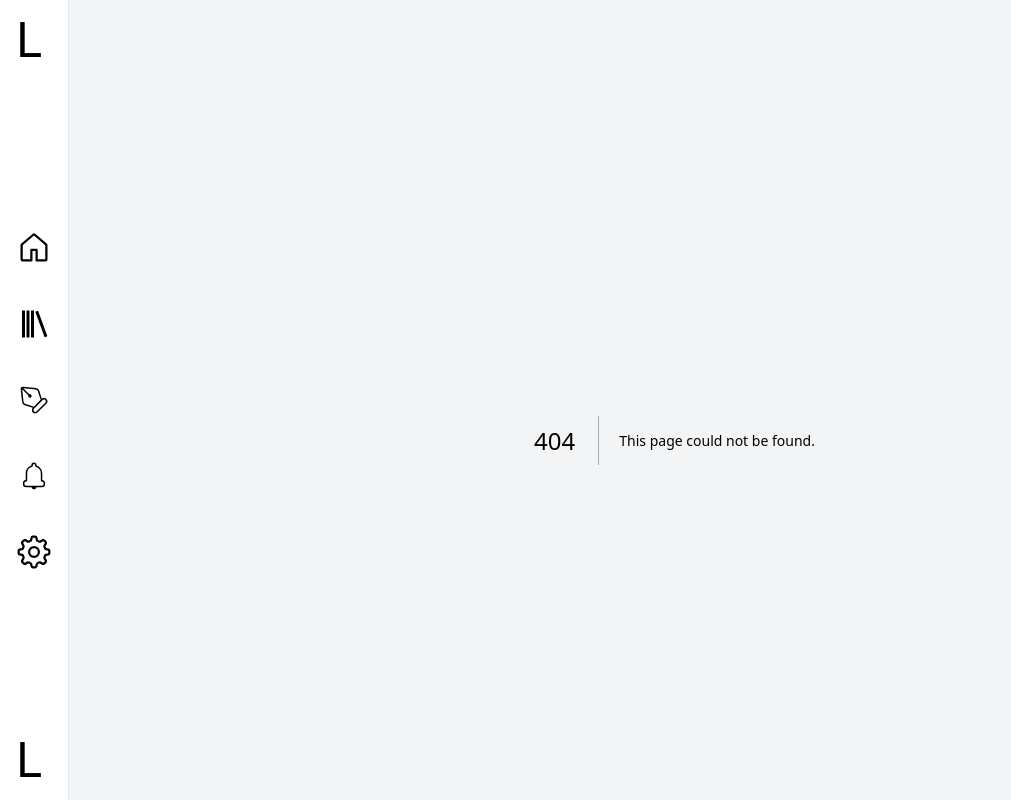
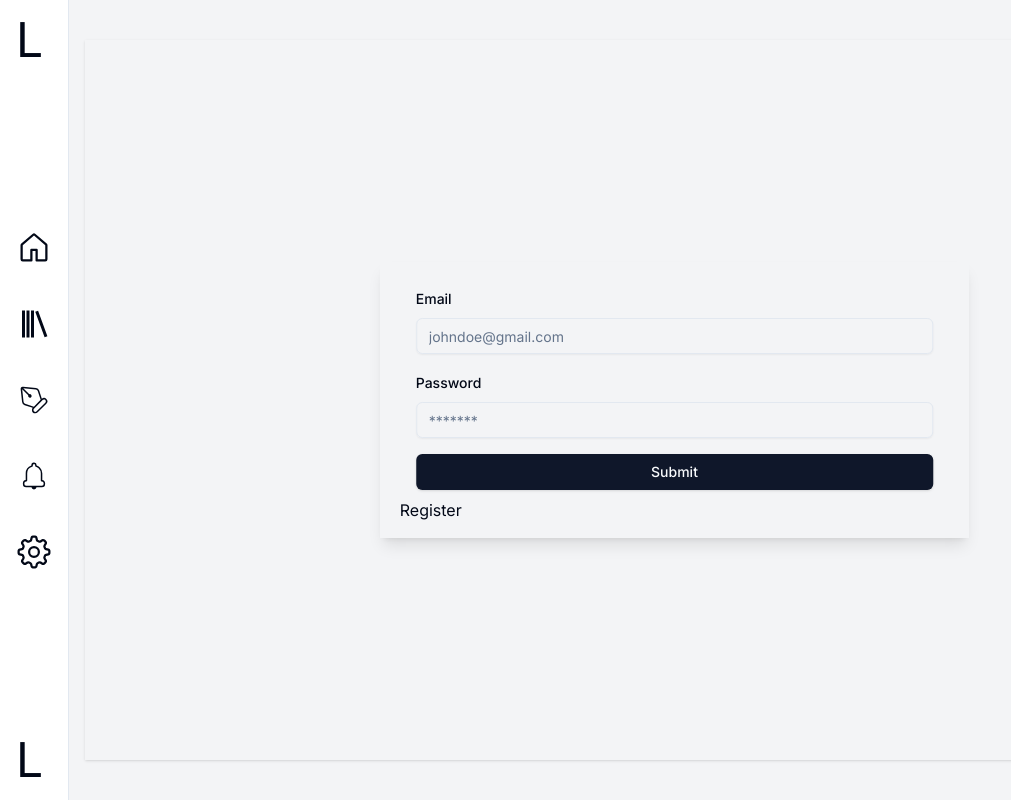
Before and after one commit to adarshkunwar/e-book, a Next.js app: page /login in a window 1280 px wide. Before the commit this address had no page. Shown: the whole page, without its empty margins (0-1011 px from the left). Built offline with nearby package versions, Linux system fonts and the light colour scheme.

Commit message:
Login form

```diff
--- /dev/null
+++ b/src/app/(auth)/login/page.tsx
@@ -0,0 +1,106 @@
+"use client";
+import { zodResolver } from "@hookform/resolvers/zod";
+import { useForm } from "react-hook-form";
+import { Button } from "@/components/ui/button";
+import {
+  Form,
+  FormControl,
+  FormDescription,
+  FormField,
+  FormItem,
+  FormLabel,
+  FormMessage,
+} from "@/components/ui/form";
+import { Input } from "@/components/ui/input";
+import toast from "react-hot-toast";
+import {
+  registerFormSchema,
+  RegisterFormDefaultValue,
+  RegisterFormField,
+  TRegiserFormSchema,
+} from "@/model/login.model";
+import Link from "next/link";
+
+export default function SignIn() {
+  return <InputForm />;
+}
+
+const InputForm = () => {
+  const form = useForm<TRegiserFormSchema>({
+    resolver: zodResolver(registerFormSchema),
+    defaultValues: RegisterFormDefaultValue,
+  });
+
+  async function onSubmit(data: TRegiserFormSchema) {
+    const finalData = {
+      email: data.email,
+      password: data.password,
+    };
+
+    try {
+      const response = await fetch("http://localhost:3000/api/auth/signin", {
+        method: "POST",
+        headers: {
+          "Content-Type": "application/json",
+        },
+        body: JSON.stringify(finalData),
+      });
+
+      if (!response.ok) {
+        const errorResponse = await response.json(); // Get the error details from the response
+        throw new Error(errorResponse.message || "Failed to login");
+      }
+
+      const responseData = await response.json(); // Parse the JSON response
+      toast.success("Logged in successfully!");
+      console.log(responseData);
+      localStorage.setItem("token", responseData.data.id); // Store the token correctly
+    } catch (error) {
+      console.error(error); // Log the actual error for debugging
+      toast.error("Could not login");
+    }
+  }
+  return (
+    <Form {...form}>
+      <form
+        onSubmit={form.handleSubmit(onSubmit)}
+        className="w-full grid grid-cols-12"
+      >
+        {RegisterFormField.map((formField, index) => (
+          <FormField
+            key={index}
+            control={form.control}
+            name={formField.name}
+            render={({ field, fieldState }) => (
+              <FormItem
+                className={`${
+                  formField.width === "full" && "col-span-12"
+                } ${formField.width === "half" && "col-span-6"} ${
+                  formField.width === "third" && "col-span-4"
+                } px-4 py-2`}
+              >
+                <FormLabel>{formField.label}</FormLabel>
+                <FormControl>
+                  <Input
+                    type={formField.type}
+                    placeholder={formField.placeholder}
+                    required={formField.required}
+                    aria-label={formField.label}
+                    {...field}
+                  />
+                </FormControl>
+                <FormMessage />
+              </FormItem>
+            )}
+          />
+        ))}
+        <div className="col-span-12 flex justify-end w-full px-4 py-2">
+          <Button type="submit" className="px-4 py-2 w-full">
+            Submit
+          </Button>
+        </div>
+        <Link href="/register">Register</Link>
+      </form>
+    </Form>
+  );
+};
--- /dev/null
+++ b/src/app/api/auth/signin/route.ts
@@ -0,0 +1,47 @@
+import prisma from "@/lib/prisma";
+import { NextRequest, NextResponse } from "next/server";
+
+// get all users
+export async function GET(req: NextRequest) {
+  const users = await prisma.user.findMany();
+  return NextResponse.json(users);
+}
+// login
+export async function POST(req: NextRequest) {
+  try {
+    const newdata = await req.json();
+
+    const existingUser = await prisma.user.findFirst({
+      where: {
+        email: newdata.email,
+      },
+    });
+    if (!existingUser) {
+      return NextResponse.json(
+        { message: "User with this email does not exist" },
+        { status: 404 },
+      );
+    }
+
+    if (existingUser.password !== newdata.password) {
+      return NextResponse.json(
+        { message: "Incorrect password" },
+        { status: 401 },
+      );
+    } else {
+      return NextResponse.json(
+        { message: "Login successful", data: existingUser },
+        { status: 200 },
+      );
+    }
+  } catch (error) {
+    // Log the error for debugging
+    console.error("Error finding user:", error);
+
+    // Return a generic error message
+    return NextResponse.json(
+      { message: "An error occurred while findnig the user" },
+      { status: 500 },
+    );
+  }
+}
--- /dev/null
+++ b/src/model/login.model.ts
@@ -0,0 +1,35 @@
+import { TFormField } from "@/types/form-field";
+import { z } from "zod";
+
+export const registerFormSchema = z.object({
+  email: z.string().email(),
+  password: z
+    .string()
+    .min(8, { message: "Password must be at least 8 characters." }),
+});
+
+export type TRegiserFormSchema = z.infer<typeof registerFormSchema>;
+
+export const RegisterFormDefaultValue: Partial<TRegiserFormSchema> = {
+  email: "",
+  password: "",
+};
+
+export const RegisterFormField: TFormField<TRegiserFormSchema>[] = [
+  {
+    label: "Email",
+    type: "email",
+    placeholder: "johndoe@gmail.com",
+    name: "email",
+    required: true,
+    width: "full",
+  },
+  {
+    label: "Password",
+    type: "password",
+    placeholder: "*******",
+    name: "password",
+    required: true,
+    width: "full",
+  },
+];
```
